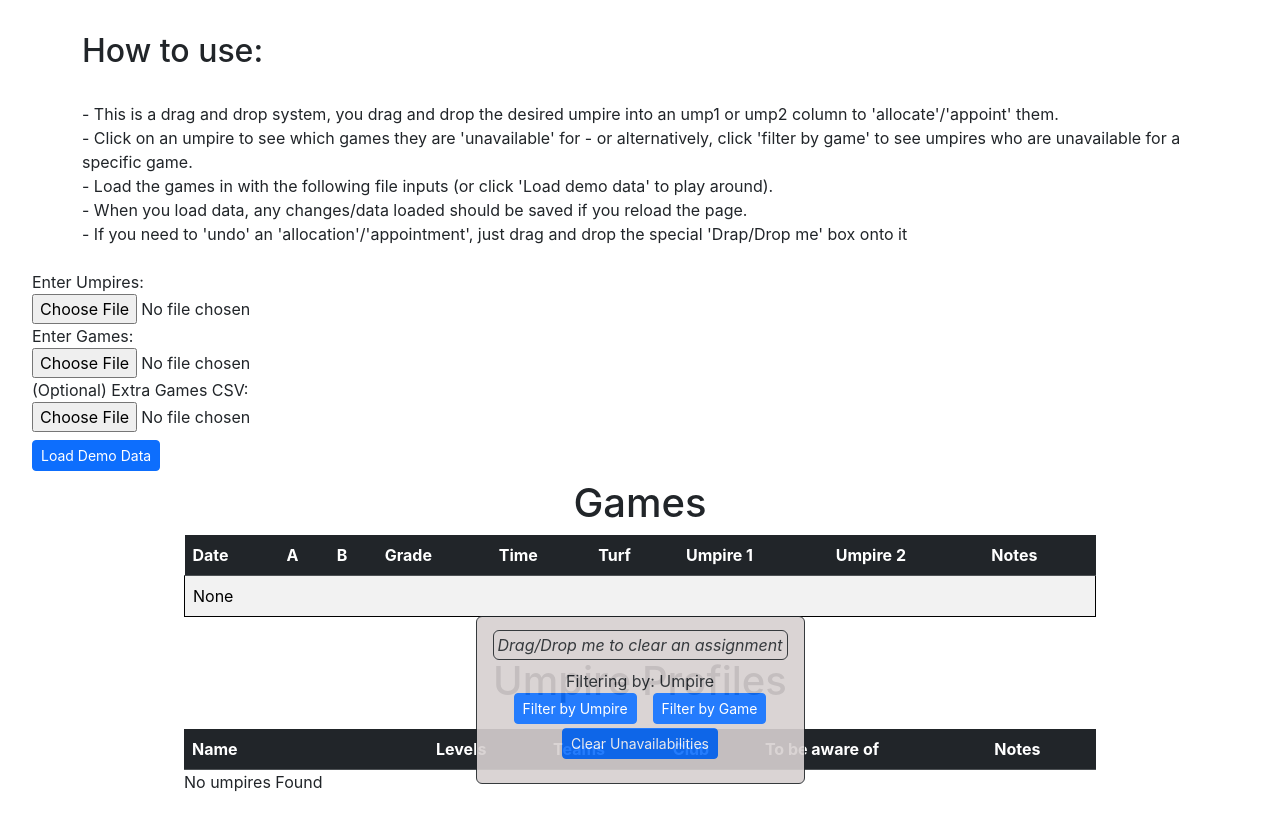
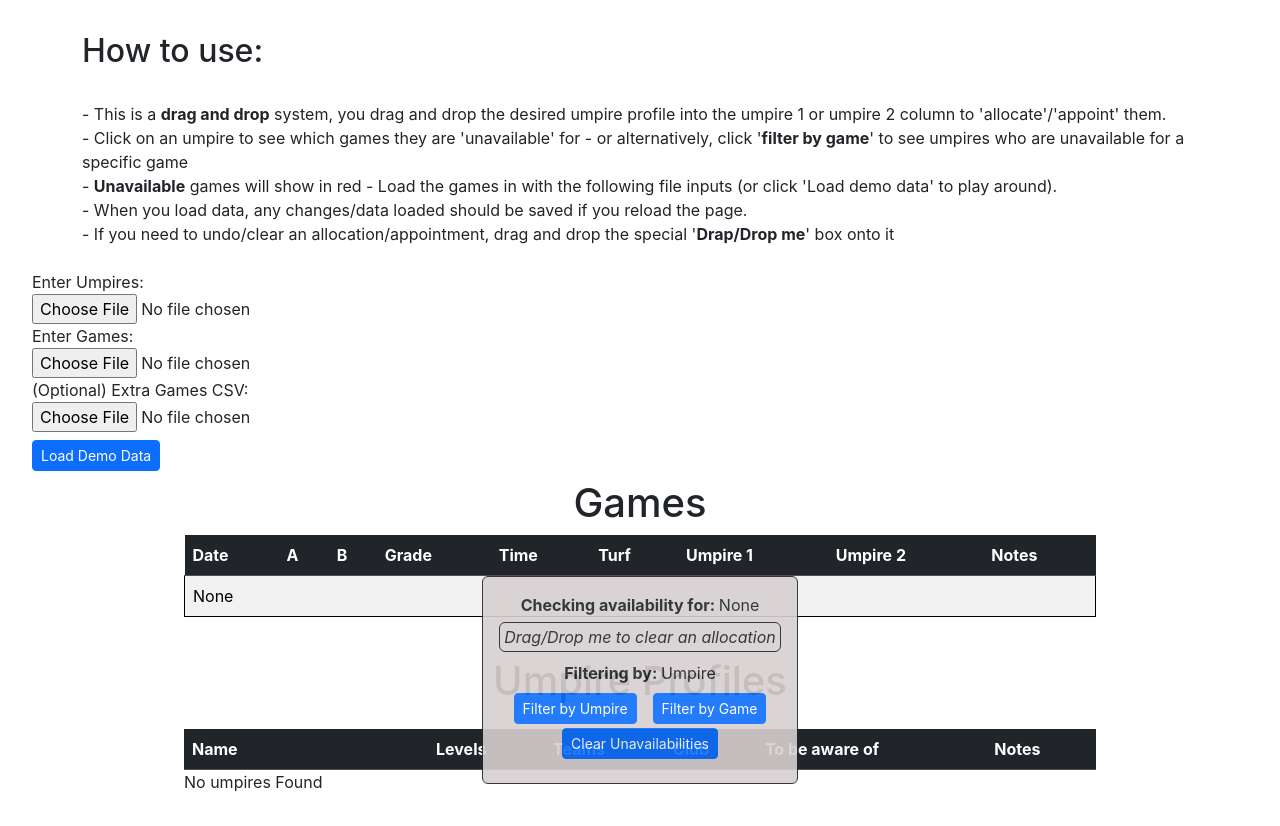
Before and after one commit to Skwangles/openUmpireAssigner, a React (Create React App) app: page / in a window 1280 px wide. Shown: the top 826 px of the page. Built offline with nearby package versions, Linux system fonts and the light colour scheme; the HTML template or start-up script is replaced by a standard one.

Commit message:
update how to & padding/umpires output for 'check avail'

```diff
--- a/src/App.js
+++ b/src/App.js
@@ -123,11 +123,12 @@ function App() {
     <div className="App">
       <div className='container'>
         <h2>How to use:</h2><br />
-        - This is a drag and drop system, you drag and drop the desired umpire into an ump1 or ump2 column to 'allocate'/'appoint' them.<br />
-        - Click on an umpire to see which games they are 'unavailable' for - or alternatively, click 'filter by game' to see umpires who are unavailable for a specific game.<br />
+        - This is a <b>drag and drop</b> system, you drag and drop the desired umpire profile into the umpire 1 or umpire 2 column to 'allocate'/'appoint' them.<br />
+        - Click on an umpire to see which games they are 'unavailable' for - or alternatively, click '<b>filter by game</b>' to see umpires who are unavailable for a specific game<br />
+        - <b>Unavailable</b> games will show in red
         - Load the games in with the following file inputs (or click 'Load demo data' to play around).<br />
         - When you load data, any changes/data loaded should be saved if you reload the page. <br />
-        - If you need to 'undo' an 'allocation'/'appointment', just drag and drop the special 'Drap/Drop me' box onto it<br />
+        - If you need to undo/clear an allocation/appointment, drag and drop the special '<b>Drap/Drop me</b>' box onto it<br />
       </div>
       <br />
       <div>
@@ -167,11 +168,12 @@ function App() {
 
       <div className='sticky-bottom py-3 container-sm d-flex justify-content-center' style={{ width: "auto" }}>
         <div className=' control-panel p-3 border border-dark rounded'>
-          <div draggable onDragStart={handleDragStartOfEmpty}><i className='border border-dark rounded p-1'>Drag/Drop me to clear an assignment</i></div>
+        <div className='pb-2'><b>Checking availability for: </b>{highlightType === "game" ? (selectedGame.hasOwnProperty("A") ? selectedGame.Date + '@' + selectedGame.Time + " - " + selectedGame.A + ' vs ' + selectedGame.B : "None") : selectedUmpire.hasOwnProperty("Name") ? selectedUmpire.Name + " Levels: " + selectedUmpire.Levels + " Teams: " + selectedUmpire.Teams : "None"}</div>
+          <div draggable onDragStart={handleDragStartOfEmpty}><i className='border border-dark rounded p-1'>Drag/Drop me to clear an allocation</i></div>
           {/* Controls */}
           <div className='py-2'>
             <div className='py-1'>
-              <div>Filtering by: {highlightType === "game" ? "Game" : "Umpire"}</div>
+              <div className='pb-2'><b>Filtering by: </b>{highlightType === "game" ? "Game" : highlightType === "umpire" ? "Umpire" : "-"}</div>
               <Button className='btn-sm mx-2' onClick={() => { setHighlightType("umpire"); setSelectedUmpire({}); setSelectedGame({}); }}>Filter by Umpire</Button>
               <Button className='btn-sm mx-2' onClick={() => { setHighlightType("game"); setSelectedGame({}); setSelectedUmpire({}); }}>Filter by Game</Button>
             </div>
```
